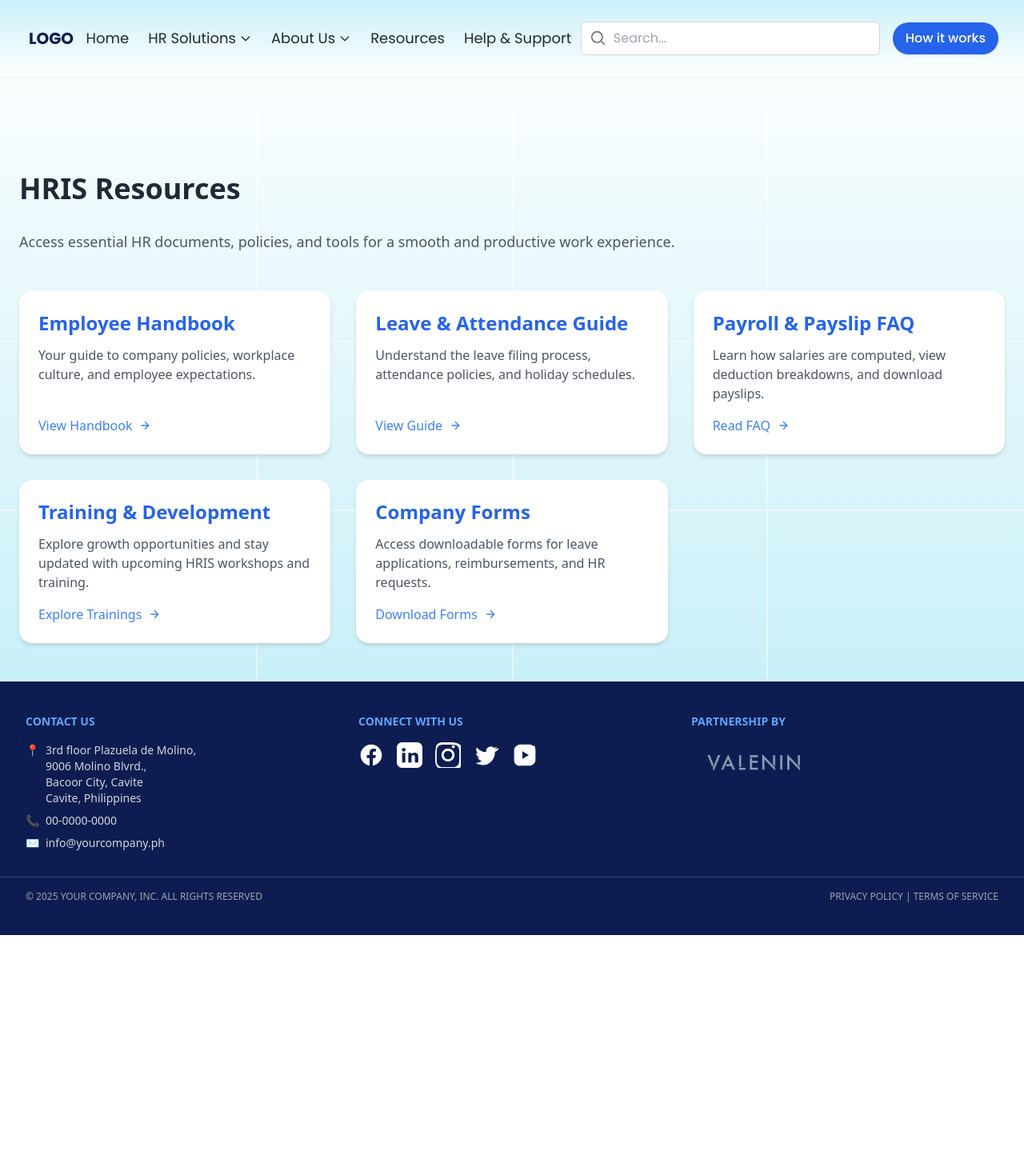
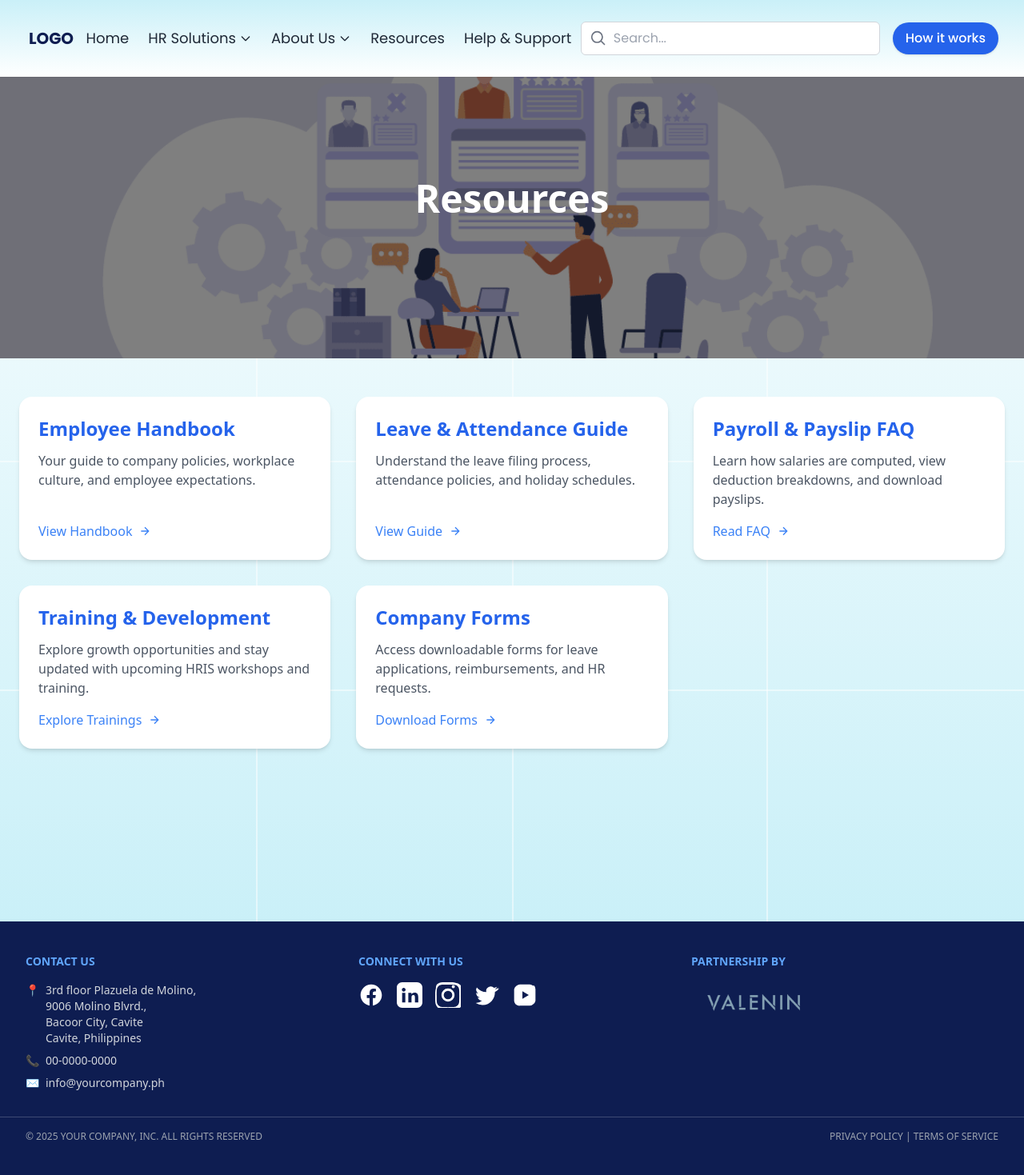
Before and after one commit to maxximusayson/HRIS_web, a CodeIgniter 4 app: the page made by app/Views/resources.php in a window 1280 px wide. Shown: the whole page at 80% size. Before the commit the page ends 1169 px from the top, so only its background shows below. Run offline with PHP 8.4 and a stand-in for CodeIgniter, Linux system fonts and the light colour scheme; the template is opened without the code that fills it, so the values that code supplies are empty; some libraries are stand-ins or nearby versions.

Commit message:
Resources

```diff
--- a/app/Views/resources.php
+++ b/app/Views/resources.php
@@ -9,7 +9,11 @@
 
 
 <div class="relative min-h-screen bg-gradient-to-b from-white to-[#CAF0F8] py-12">
-
+ <!-- Hero Header -->
+ <div class="relative w-full h-[300px] md:h-[400px] bg-cover bg-center flex items-center justify-center z-10" style="background-image: url('/images/seamless.png');">
+      <div class="bg-black/50 absolute inset-0"></div>
+      <h1 class="relative text-white text-4xl md:text-5xl font-bold">Resources</h1>
+  </div>
 
     <!-- Grid Lines -->
     <div class="absolute inset-0 pointer-events-none z-0">
@@ -25,13 +29,9 @@
     <!-- End Grid Lines -->
 
     <div class="relative z-10 max-w-7xl mx-auto px-6">
-        <br><br><br><br><br><br><br>
+        <br><br>
 
-        <h1 class="text-4xl font-bold text-gray-800 mb-8">HRIS Resources</h1>
 
-        <p class="text-gray-600 mb-12 text-lg">
-            Access essential HR documents, policies, and tools for a smooth and productive work experience.
-        </p>
 
         <div class="grid gap-8 sm:grid-cols-2 lg:grid-cols-3">
             <!-- Resource Card 1 -->
@@ -104,7 +104,7 @@
                 </a>
             </div>
         </div>
-    </div>
+    </div><br><br><br><br><br><br><br>
 </div>
 
 <?= view('layout/footer') ?>
```
